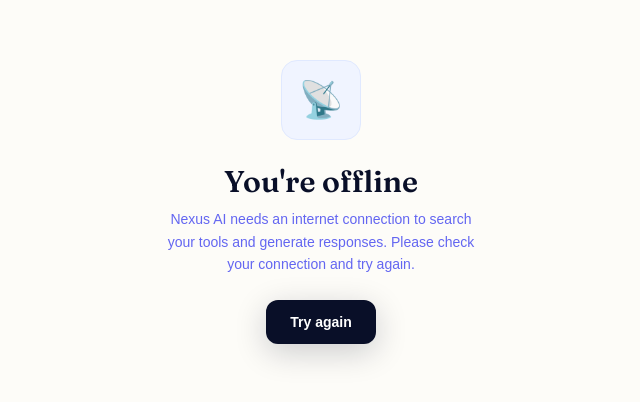
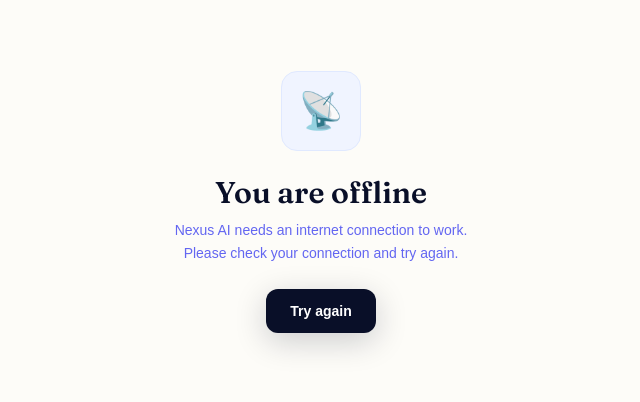
Before and after one commit to SamuelOLUWASEUN/nexusai, a Next.js app: page /offline in a window 1280 px wide. Shown: the part 198-600 px from the top of the page, without its empty margins (319-959 px from the left). Built offline with nearby package versions, Linux system fonts and the light colour scheme; a web font is replaced by a local one.

Commit message:
Fix client component errors for Vercel build

```diff
--- a/app/offline/page.tsx
+++ b/app/offline/page.tsx
@@ -1,3 +1,4 @@
+"use client";
 export default function OfflinePage() {
   return (
     <div className="min-h-screen flex flex-col items-center justify-center text-center px-4 gap-6">
@@ -6,10 +7,10 @@
       </div>
       <div>
         <h1 className="font-display text-3xl font-semibold text-navy-900 dark:text-cream-100 mb-2">
-          You're offline
+          You are offline
         </h1>
         <p className="font-body text-navy-500 dark:text-cream-400 text-sm max-w-xs leading-relaxed">
-          Nexus AI needs an internet connection to search your tools and generate responses. Please check your connection and try again.
+          Nexus AI needs an internet connection to work. Please check your connection and try again.
         </p>
       </div>
       <button
```
